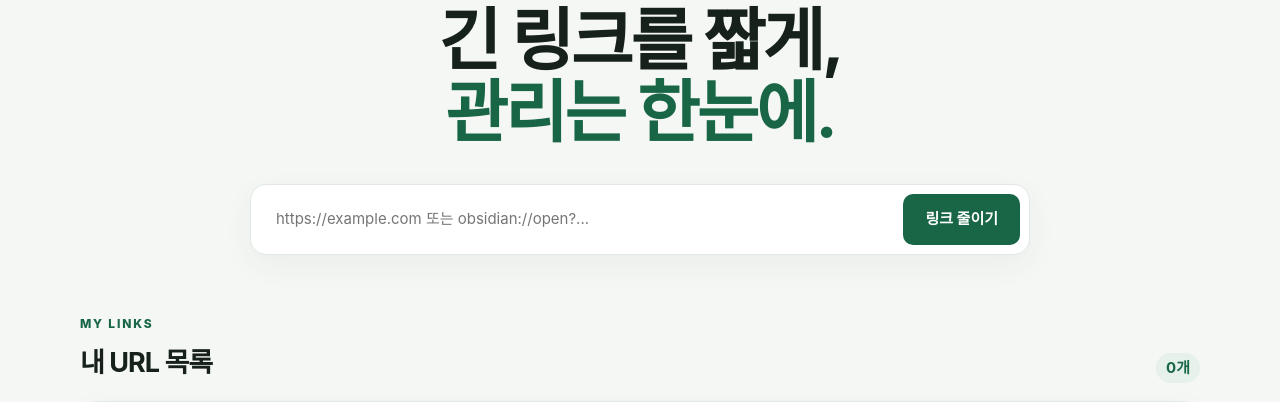
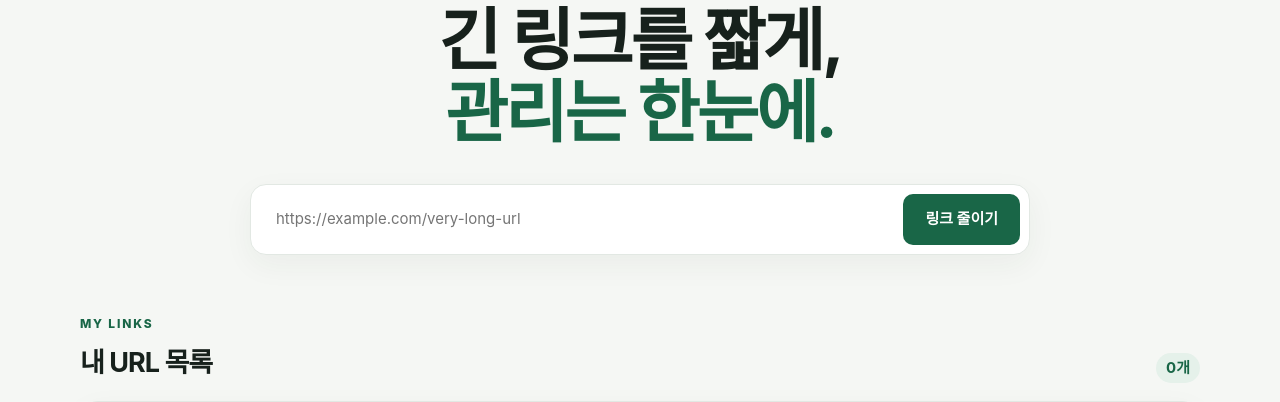
Before and after one commit to ipari/url-shortener, a Flask app: page / in a window 1280 px wide. Shown: the part 183-585 px from the top of the page. Run offline with Flask 3, Linux system fonts and the light colour scheme; the visitor is signed in with stand-in values (Sample User, id 1); data that the repository does not hold is empty.

Commit message:
refine URL input placeholder

```diff
--- a/templates/dashboard.html
+++ b/templates/dashboard.html
@@ -13,7 +13,7 @@
   <h1>긴 링크를 짧게,<br><span>관리는 한눈에.</span></h1>
   <form method="post" action="{{ url_for('create_url') }}" class="create-form card">
     <input type="hidden" name="csrf_token" value="{{ csrf_token() }}">
-    <input type="text" name="original_url" placeholder="https://example.com 또는 obsidian://open?..." aria-label="원본 URL" required>
+    <input type="text" name="original_url" placeholder="https://example.com/very-long-url" aria-label="원본 URL" required>
     <button type="submit">링크 줄이기</button>
   </form>
   {% if created_url %}
```
